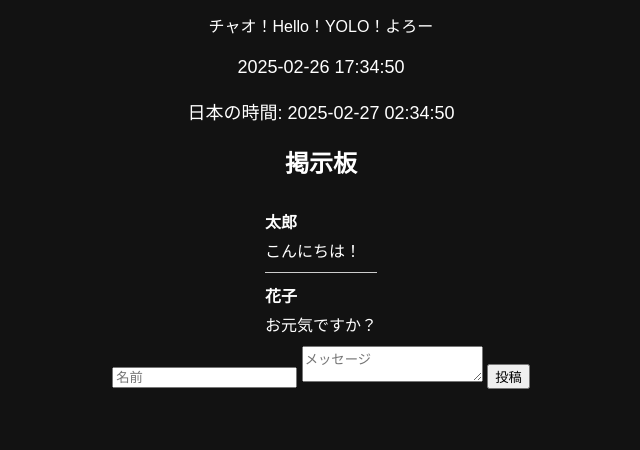
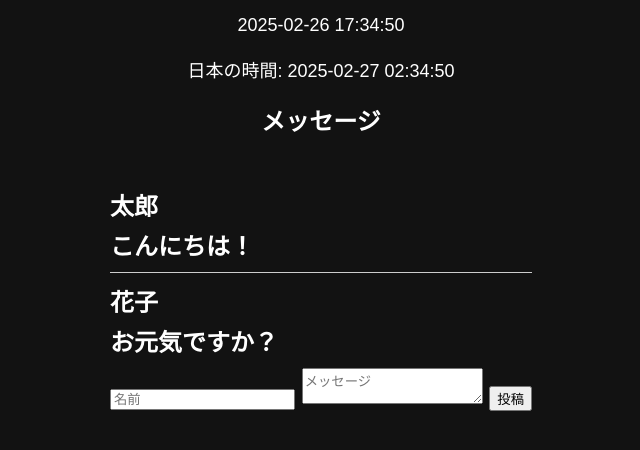
Before and after one commit to 1111111k/5, a plain HTML site: page index.html in a window 1280 px wide. Shown: the part 274-724 px from the top of the page, without its empty margins (319-959 px from the left). Drawn offline with Linux system fonts and the light colour scheme.

Commit message:
Update index.html

```diff
--- a/index.html
+++ b/index.html
@@ -61,7 +61,7 @@
         <div id="current-datetime"></div>
         <div id="japan-datetime"></div>
     </div>
-    <h2>掲示板</h2>
+    <h2>メッセージ<h2>
     <div id="messages"></div>
     <form id="message-form">
         <input type="text" id="author" placeholder="名前" required>
```
